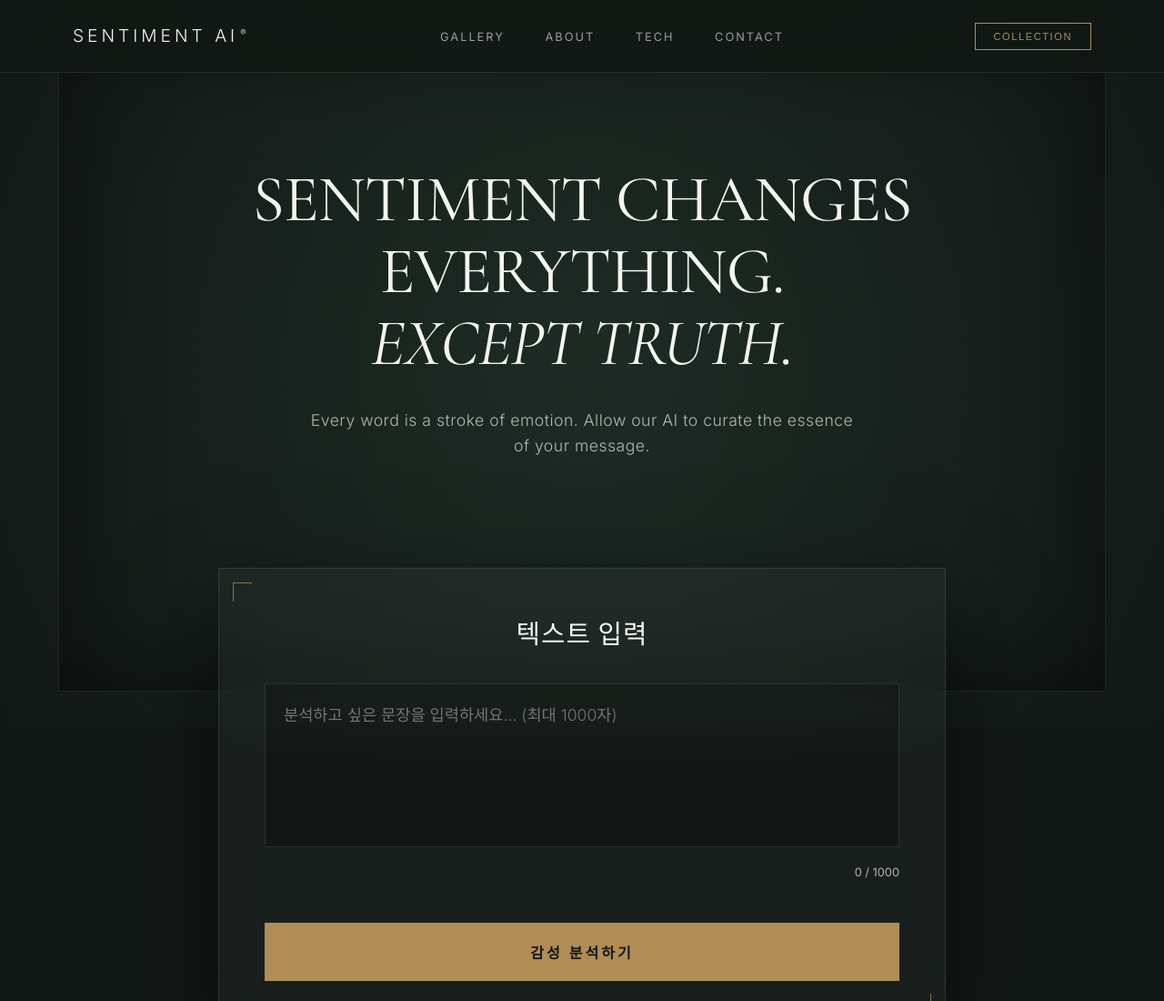
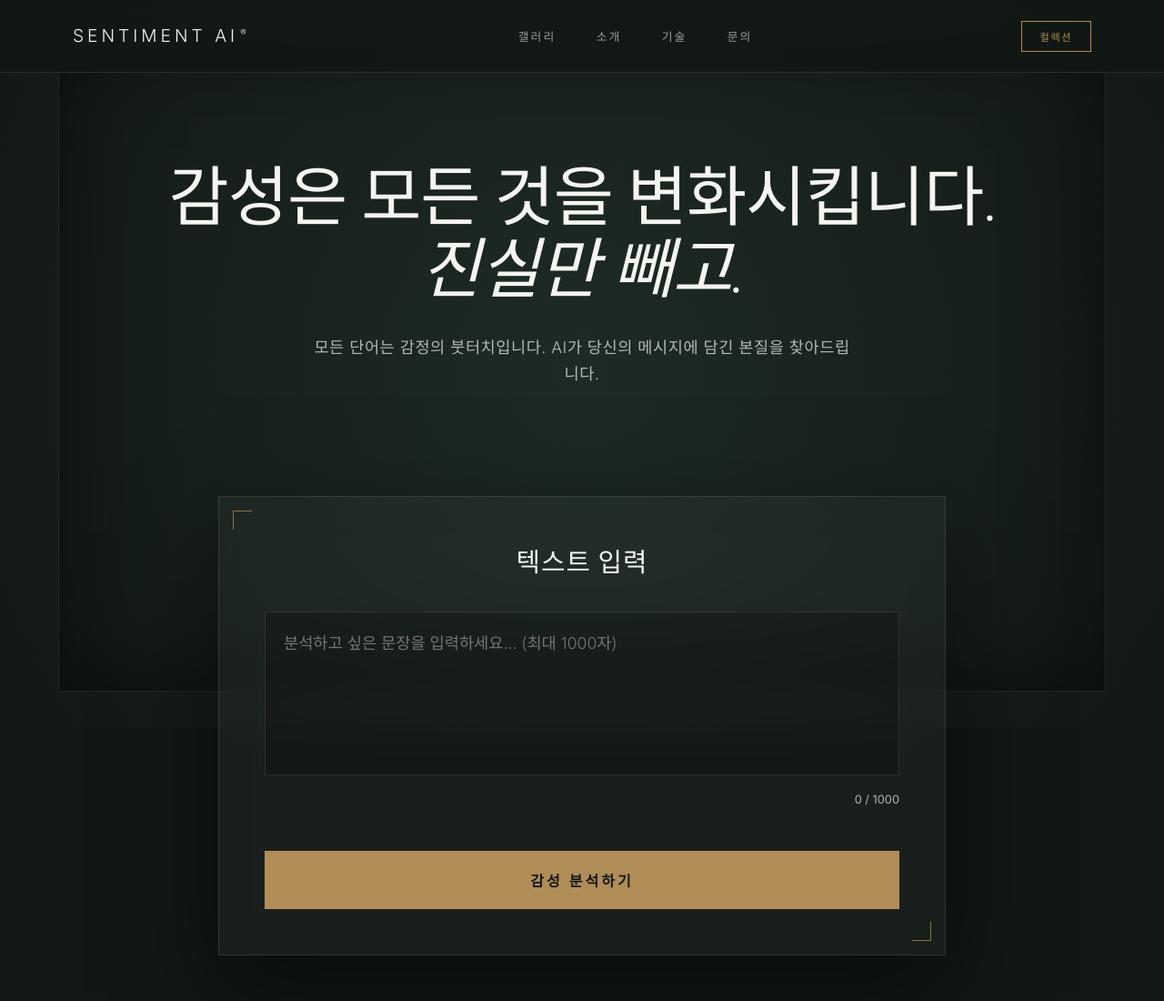
Before and after one commit to cocopb/2026.05.15-practice, a website: page public/index.html in a window 1280 px wide. Shown: the top 1100 px of the page at 91% size. Drawn offline with nearby package versions, Linux system fonts and the light colour scheme.

Commit message:
Localization: Translate all UI text to Korean while maintaining gallery aesthetic

```diff
--- a/public/index.html
+++ b/public/index.html
@@ -3,7 +3,7 @@
 <head>
     <meta charset="UTF-8">
     <meta name="viewport" content="width=device-width, initial-scale=1.0">
-    <title>Sentiment AI - The Art of Emotion</title>
+    <title>Sentiment AI - 감성의 예술</title>
     <link rel="preconnect" href="https://fonts.googleapis.com">
     <link rel="preconnect" href="https://fonts.gstatic.com" crossorigin>
     <link href="https://fonts.googleapis.com/css2?family=Cormorant+Garamond:ital,wght@0,400;0,600;0,700;1,400;1,600&family=Inter:wght@300;400;600&display=swap" rel="stylesheet">
@@ -15,21 +15,21 @@
         <div class="container nav-content">
             <div class="logo">SENTIMENT AI<sup>&reg;</sup></div>
             <nav class="main-nav">
-                <a href="#">GALLERY</a>
-                <a href="#">ABOUT</a>
-                <a href="#">TECH</a>
-                <a href="#">CONTACT</a>
+                <a href="#">갤러리</a>
+                <a href="#">소개</a>
+                <a href="#">기술</a>
+                <a href="#">문의</a>
             </nav>
             <div class="nav-actions">
-                <button class="btn-outline">COLLECTION</button>
+                <button class="btn-outline">컬렉션</button>
             </div>
         </div>
     </header>
 
     <section class="hero-art">
         <div class="container hero-content">
-            <h1 class="serif-title">SENTIMENT CHANGES EVERYTHING. <br><i>EXCEPT TRUTH.</i></h1>
-            <p class="hero-subtitle">Every word is a stroke of emotion. Allow our AI to curate the essence of your message.</p>
+            <h1 class="serif-title">감성은 모든 것을 변화시킵니다. <br><i>진실만 빼고.</i></h1>
+            <p class="hero-subtitle">모든 단어는 감정의 붓터치입니다. AI가 당신의 메시지에 담긴 본질을 찾아드립니다.</p>
         </div>
     </section>
 
```
